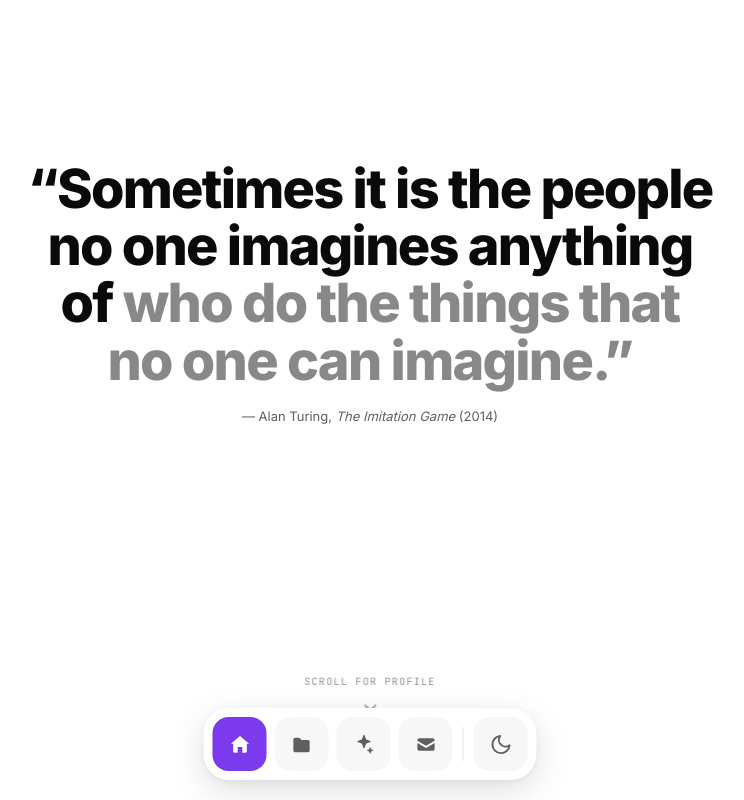
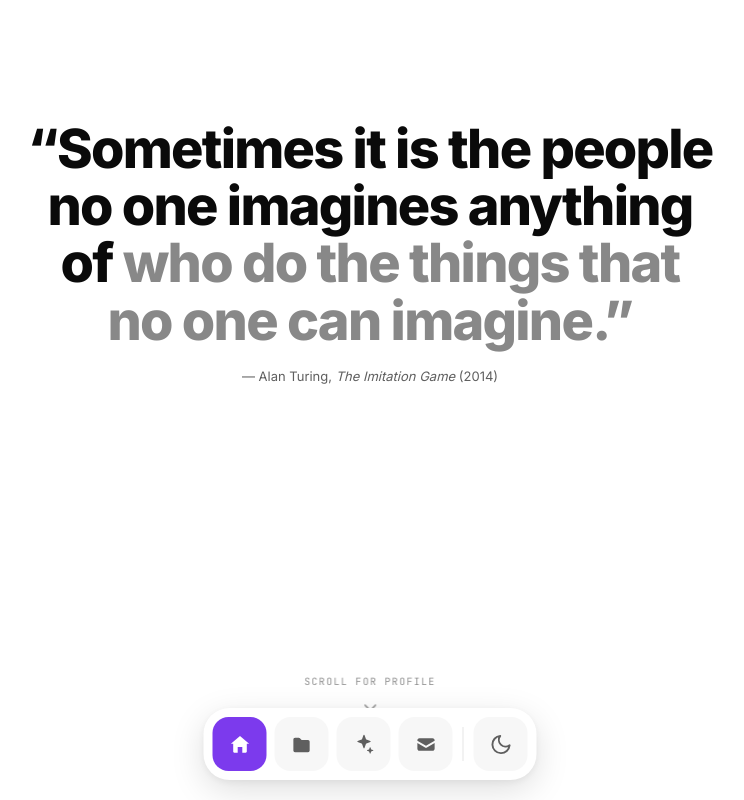
Before and after one commit to leojchung/leojchung.github.io, a plain HTML site: page index.html in a window 1280 px wide. Shown: the top 800 px of the page, without its empty margins (270-1014 px from the left). Drawn offline with Linux system fonts and the light colour scheme.

Commit message:
Quote: nudge higher again
Co-Authored-By: Claude Sonnet 5 <noreply@anthropic.com>

```diff
--- a/styles.css
+++ b/styles.css
@@ -401,7 +401,7 @@ main .shell > *:first-child{margin-top:0}
 .quote-block{
   position:relative;
   display:flex;flex-direction:column;justify-content:flex-start;align-items:center;
-  min-height:100svh;max-width:900px;margin:0 auto;padding:12vh var(--pad) 30vh;text-align:center;
+  min-height:100svh;max-width:900px;margin:0 auto;padding:7vh var(--pad) 30vh;text-align:center;
 }
 .hero-cite{margin:18px 0 0;font-size:13px;color:var(--ink-2);line-height:1.5}
 .hero-cite cite{font-style:normal}
```
